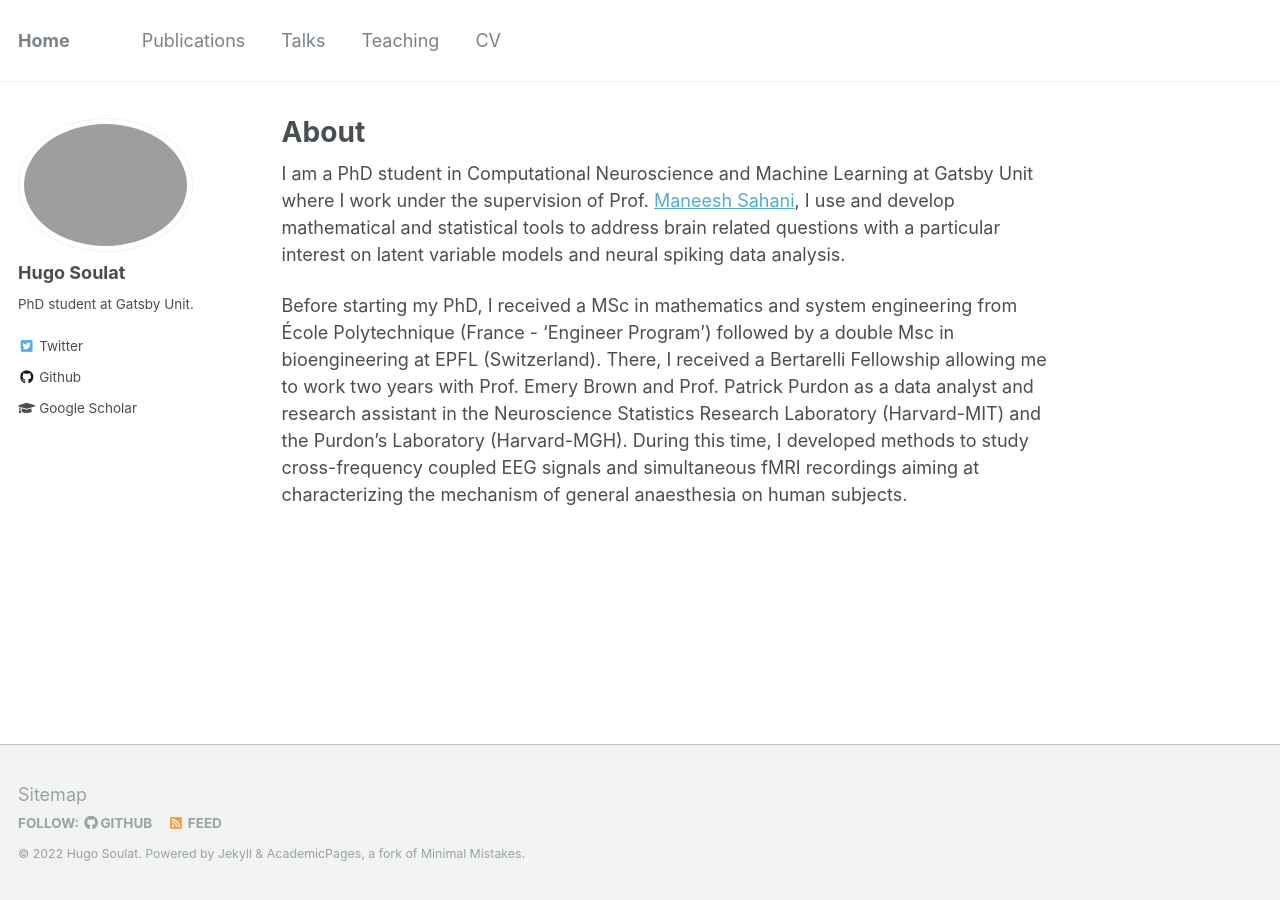
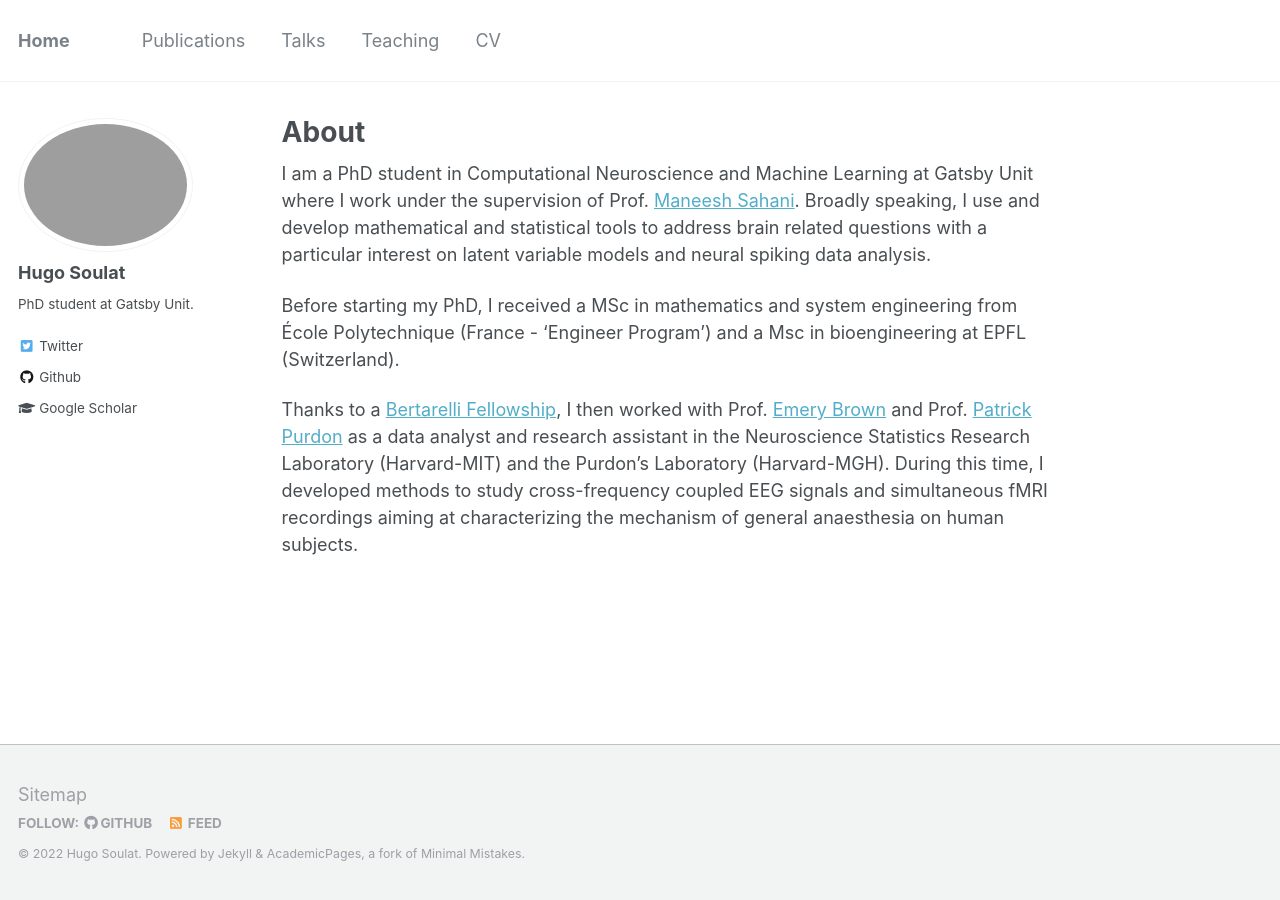
Before and after one commit to hugosou/hugosou.github.io, a Jekyll site: the page built from _pages/about.md, in a window 1280 px wide. Built offline with Jekyll 4.4.1, drawn with Linux system fonts in a browser that asks for light colours.

Commit message:
Update about.md

```diff
--- a/_pages/about.md
+++ b/_pages/about.md
@@ -10,6 +10,8 @@ redirect_from:
   - /about.html
 ---
 
-I am a PhD student in Computational Neuroscience and Machine Learning at Gatsby Unit where I work under the supervision of Prof. [Maneesh Sahani](https://www.gatsby.ucl.ac.uk/~maneesh/), I use and develop mathematical and statistical tools to address brain related questions with a particular interest on latent variable models and neural spiking data analysis.
+I am a PhD student in Computational Neuroscience and Machine Learning at Gatsby Unit where I work under the supervision of Prof. [Maneesh Sahani](https://www.gatsby.ucl.ac.uk/~maneesh/). Broadly speaking, I use and develop mathematical and statistical tools to address brain related questions with a particular interest on latent variable models and neural spiking data analysis.
 
-Before starting my PhD, I received a MSc in mathematics and system engineering from École Polytechnique (France - 'Engineer Program') followed by a double Msc in bioengineering at EPFL (Switzerland). There, I received a Bertarelli Fellowship allowing me to work two years with Prof. Emery Brown and Prof. Patrick Purdon as a data analyst and research assistant in the Neuroscience Statistics Research Laboratory (Harvard-MIT) and the Purdon's Laboratory (Harvard-MGH). During this time, I developed methods to study cross-frequency coupled EEG signals and simultaneous fMRI recordings aiming at characterizing the mechanism of general anaesthesia on human subjects.
+Before starting my PhD, I received a MSc in mathematics and system engineering from École Polytechnique (France - 'Engineer Program') and a Msc in bioengineering at EPFL (Switzerland).
+
+Thanks to a [Bertarelli Fellowship](https://bertarelli.hms.harvard.edu/bertarelli-fellows), I then worked with Prof. [Emery Brown](https://picower.mit.edu/emery-n-brown) and Prof. [Patrick Purdon](https://purdonlab.mgh.harvard.edu/) as a data analyst and research assistant in the Neuroscience Statistics Research Laboratory (Harvard-MIT) and the Purdon's Laboratory (Harvard-MGH). During this time, I developed methods to study cross-frequency coupled EEG signals and simultaneous fMRI recordings aiming at characterizing the mechanism of general anaesthesia on human subjects.
```
